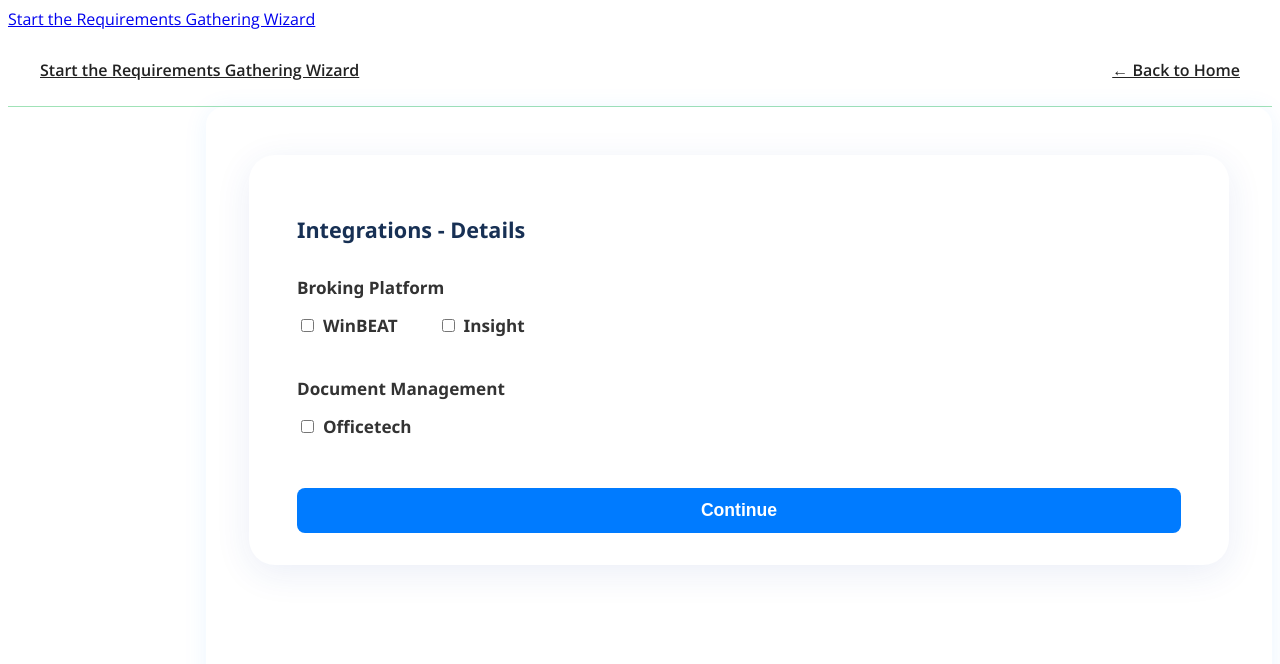
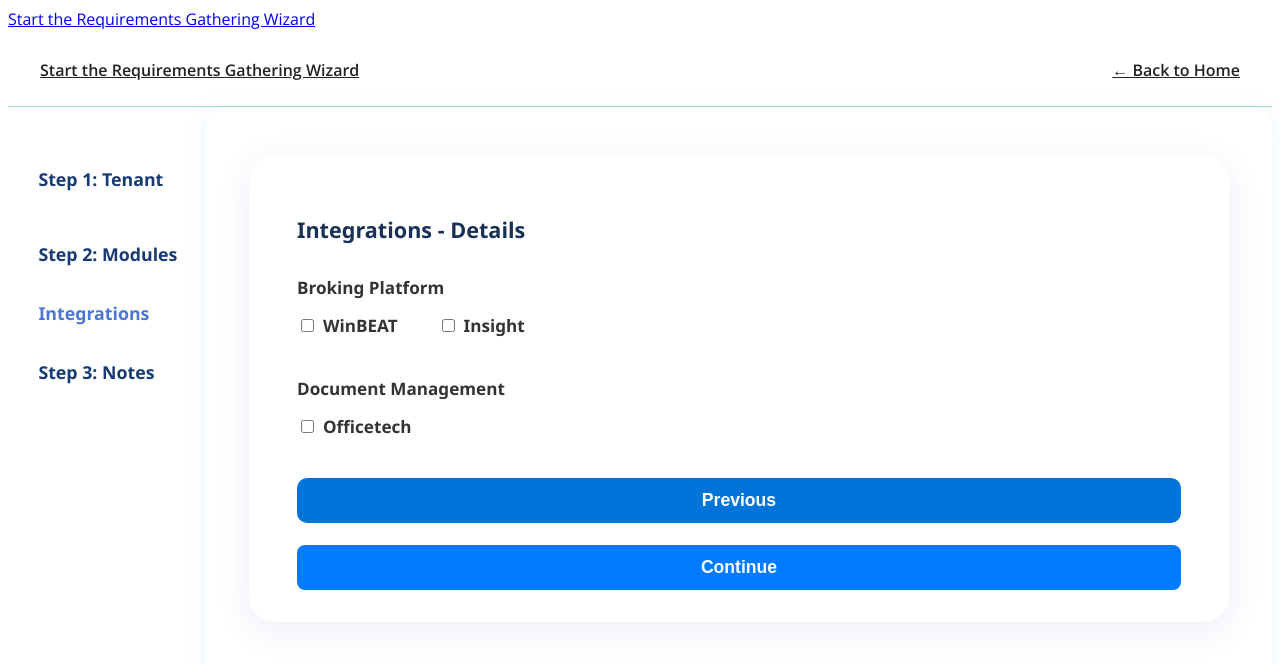
Before and after one commit to Xiaoliuliu666-leaner/Test.Onboarding, an Angular app: page /requirements/wizard/module-integrations in a window 1280 px wide. Shown: the top 664 px of the page. Built offline with nearby package versions, Linux system fonts and the light colour scheme.

Commit message:
update sidebar menu key usage, fix navigation logic, and improve UI consistency.

```diff
--- a/src/app/requirements-wizard/module-integrations.component.html
+++ b/src/app/requirements-wizard/module-integrations.component.html
@@ -1,19 +1,19 @@
-<!-- 顶部绿色横条 Headbar-->
 <app-wizard-headbar></app-wizard-headbar>
 
 <div class="wizard-layout">
-  <!-- 左侧高亮sidebar Integrations -->
-  <app-wizard-sidebar [activeMenu]="'Integrations'"
-  [integrationSteps]="selectedKeys"
-  [integrationStepIndex]="stepIndex"
-  (integrationStepChange)="stepIndex = $event">
+  <!-- 侧边栏，动态高亮 Integrations + 显示选中的 integration 子步骤 -->
+  <app-wizard-sidebar
+    [menuList]="sidebarMenuList"
+    [activeMenu]="'Integrations'"
+    [integrationSteps]="selectedKeys"
+    [integrationStepIndex]="stepIndex"
+    (integrationStepChange)="stepIndex = $event"
+    (menuClick)="onSidebarMenuClick($event)">
   </app-wizard-sidebar>
 
-  <!-- 主体蓝色大框 Main content-->
   <app-wizard-content-outline>
     <div class="module-card">
       <h2>Integrations - Details</h2>
-
       <form (ngSubmit)="onNext()" style="width: 100%;">
         <!-- Broking Platform 分组 -->
         <div class="form-group">
@@ -40,7 +40,7 @@
           </div>
         </div>
 
-        <!-- 当前 integration 的表单，分步展示 Step-by-step present-->
+        <!-- 当前 integration 的表单，分步展示 -->
         <ng-container [ngSwitch]="currentKey">
           <ng-container *ngSwitchCase="'winbeat'">
             <div class="form-group">
@@ -81,8 +81,9 @@
         <div style="margin-top: 18px; font-size: 0.97rem; color: #555;" *ngIf="selectedKeys.length > 1">
           Step {{ stepIndex + 1 }} of {{ selectedKeys.length }}: <b>{{ currentKey | titlecase }}</b>
         </div>
-        <button type="submit" class="next-btn"
-          [disabled]="selectedKeys.length === 0">
+
+        <button type="button" class="prev-btn" (click)="onPrevious()">Previous</button>
+        <button type="submit" class="next-btn" [disabled]="selectedKeys.length === 0">
           {{ stepIndex === selectedKeys.length - 1 ? 'Next' : 'Continue' }}
         </button>
       </form>
--- a/src/app/requirements-wizard/module-integrations.component.scss
+++ b/src/app/requirements-wizard/module-integrations.component.scss
@@ -257,6 +257,24 @@ module-card .form-group input:focus, .module-card .form-group textarea:focus, .m
   justify-content: center;
   box-sizing: border-box;
 }
+
 .module-card .user-row button:hover {
   background: #ffd6d6;
 }
+
+.prev-btn {
+  background: #0074d9;
+  color: #fff;
+  border: none;
+  border-radius: 10px;
+  font-weight: 600;
+  font-size: 1.1rem;
+  padding: 12px 0;
+  width: 100%;
+  cursor: pointer;
+  transition: background 0.2s;
+  margin-bottom: 12px;
+}
+.prev-btn:hover {
+  background: #005fa3;
+}
--- a/src/app/requirements-wizard/module-integrations.component.ts
+++ b/src/app/requirements-wizard/module-integrations.component.ts
@@ -1,4 +1,4 @@
-import { Component } from '@angular/core';
+import { Component, OnInit } from '@angular/core';
 import { Router } from '@angular/router';
 import { WizardDataService } from '../wizard-data.service';
 import { FormsModule } from '@angular/forms';
@@ -11,10 +11,16 @@ import { WizardContentOutlineComponent } from '../components/wizard-content-outl
   standalone: true,
   selector: 'app-module-integrations',
   templateUrl: './module-integrations.component.html',
-  imports: [FormsModule, CommonModule, WizardHeadbarComponent, WizardSidebarComponent, WizardContentOutlineComponent],
+  imports: [
+    FormsModule,
+    CommonModule,
+    WizardHeadbarComponent,
+    WizardSidebarComponent,
+    WizardContentOutlineComponent
+  ],
   styleUrls: ['./module-integrations.component.scss']
 })
-export class ModuleIntegrationsComponent {
+export class ModuleIntegrationsComponent implements OnInit {
   selected: { [key: string]: boolean } = {
     winbeat: false,
     insight: false,
@@ -27,15 +33,13 @@ export class ModuleIntegrationsComponent {
     officetech: { hostingProvider: '', sqlConnection: '', fileStorage: '' }
   };
 
-  // 决定当前轮到哪个integration | Determine which integration is currently in progress
   stepIndex = 0;
+  sidebarMenuList: any[] = [];
+  activeMenu = 'Integrations';
 
-  // 选中的integration key数组，自动过滤顺序 |The selected integration key array, automatically filtering order
   get selectedKeys(): string[] {
     return Object.keys(this.selected).filter(k => this.selected[k]);
   }
-
-  // 当前要填写的integration key |The integration key to be filled in currently
   get currentKey(): string {
     return this.selectedKeys[this.stepIndex];
   }
@@ -45,23 +49,68 @@ export class ModuleIntegrationsComponent {
     private wizardDataService: WizardDataService
   ) {}
 
+  ngOnInit() {
+    // 加载侧边栏菜单
+    const client = this.wizardDataService.getCurrentClient() || {};
+    const tenant = client.tenant?.tenant || '';
+    const newTenantName = client.tenant?.newTenantName || '';
+    const contactEmail = client.tenant?.contactEmail || '';
+    const contactPhone = client.tenant?.contactPhone || '';
+    const selectedModules = this.wizardDataService.getSelectedModules();
+
+    this.sidebarMenuList = [
+      { label: 'Step 1: Tenant', key: 'Tenant', isStep: true },
+      { label: tenant === '__new__' ? newTenantName : tenant, key: 'TenantA', isSub: true },
+      ...(contactEmail ? [{ label: contactEmail, key: 'ContactEmail', isSub: true }] : []),
+      ...(contactPhone ? [{ label: contactPhone, key: 'ContactPhone', isSub: true }] : []),
+      { label: 'Step 2: Modules', key: 'Modules', isStep: true },
+      ...selectedModules.map((key: string) => ({
+        label: this.getModuleName(key),
+        key: this.getModuleName(key),
+        isSub: true
+      })),
+      { label: 'Integrations', key: 'Integrations', isStep: true },
+      { label: 'Step 3: Notes', key: 'Notes', isStep: true }
+    ];
+
+    // 回填数据（可选，若你有保存过 integrations 数据）
+    const saved = this.wizardDataService.getModuleDetail('integrations');
+    if (saved && saved.selected) {
+      this.selected = { ...this.selected, ...saved.selected };
+    }
+    if (saved && saved.details) {
+      Object.keys(this.details).forEach(k => {
+        if (saved.details[k]) {
+          this.details[k] = { ...this.details[k], ...saved.details[k] };
+        }
+      });
+    }
+  }
+
+  getModuleName(key: string): string {
+    const map: Record<string, string> = {
+      'user-management': 'User Management',
+      'billing': 'Billing',
+      'reporting': 'Reporting',
+      'support': 'Support',
+      'workflows': 'Workflows',
+      'integrations': 'Integrations'
+    };
+    return map[key] || key;
+  }
+
   onNext() {
-    // 保存所有已填数据 | save all filled data
+    // 保存数据
     const chosen: any = {};
-    this.selectedKeys.forEach(key => {
-      chosen[key] = this.details[key];
-    });
+    this.selectedKeys.forEach(key => { chosen[key] = this.details[key]; });
     this.wizardDataService.setModuleDetail('integrations', {
       selected: this.selected,
       details: chosen
     });
-
-    // 如果还有下一个integration，stepIndex++ | If there is another integration, stepIndex++
+    // 多步
     if (this.stepIndex < this.selectedKeys.length - 1) {
       this.stepIndex++;
-    // 保持在本页面，刷新后只显示下一个integration的表单 | Stay on this page, and after refreshing, only the form for the next integration will be displayed.
     } else {
-      // 跳到下一个wizard主模块 | Jump to the next wizard main module
       const selectedModules = this.wizardDataService.getSelectedModules();
       const idx = selectedModules.indexOf('integrations');
       const next = idx >= 0 && idx < selectedModules.length - 1 ? selectedModules[idx + 1] : null;
@@ -73,8 +122,42 @@ export class ModuleIntegrationsComponent {
     }
   }
 
-  // 切换了勾选项，重置stepIndex | When the check option is toggled, reset stepIndex
-  onSelectionChange() {
-    this.stepIndex = 0;
+  onSelectionChange() { this.stepIndex = 0; }
+
+  onPrevious() {
+    if (this.stepIndex > 0) {
+      this.stepIndex--;
+    } else {
+      const selectedModules = this.wizardDataService.getSelectedModules();
+      const idx = selectedModules.indexOf('integrations');
+      const prev = idx > 0 ? selectedModules[idx - 1] : null;
+      if (prev) {
+        this.router.navigate(['/requirements/wizard/module-' + prev]);
+      } else {
+        this.router.navigate(['/requirements/wizard'], { queryParams: { step: 2 } });
+      }
+    }
+  }
+
+  onSidebarMenuClick(key: string) {
+    // 跳转到对应模块页面
+    const moduleMap: { [k: string]: string } = {
+      'User Management': 'user-management',
+      'Reporting': 'reporting',
+      'Billing': 'billing',
+      'Support': 'support',
+      'Workflows': 'workflows',
+      'Integrations': 'integrations'
+    };
+
+    if (moduleMap[key]) {
+      this.router.navigate(['/requirements/wizard/module-' + moduleMap[key]]);
+    } else if (key === 'Tenant') {
+      this.router.navigate(['/requirements/wizard'], { queryParams: { step: 1 } });
+    } else if (key === 'Modules') {
+      this.router.navigate(['/requirements/wizard'], { queryParams: { step: 2 } });
+    } else if (key === 'Notes') {
+      this.router.navigate(['/requirements/wizard'], { queryParams: { step: 3 } });
+    }
   }
 }
```
